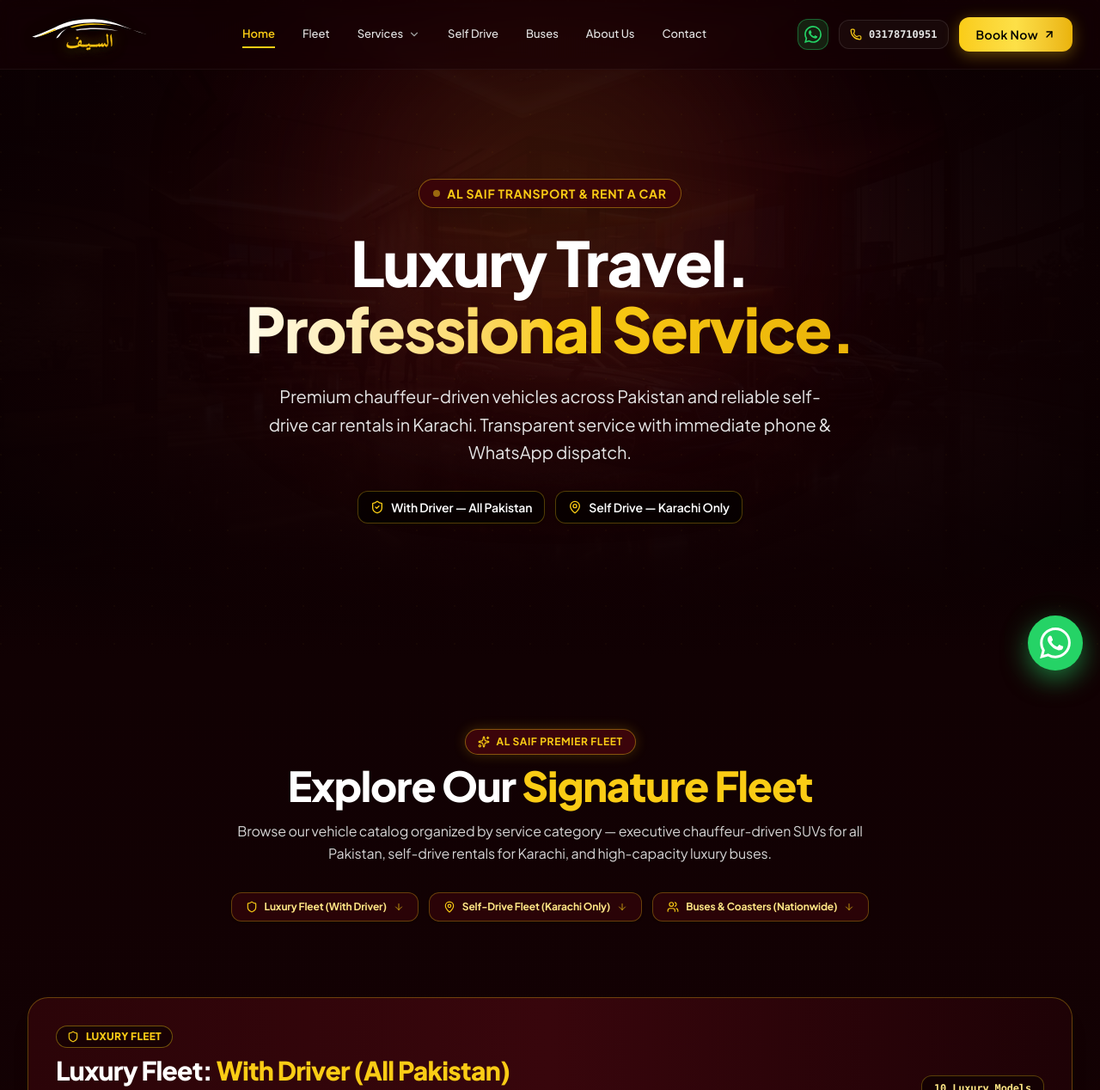
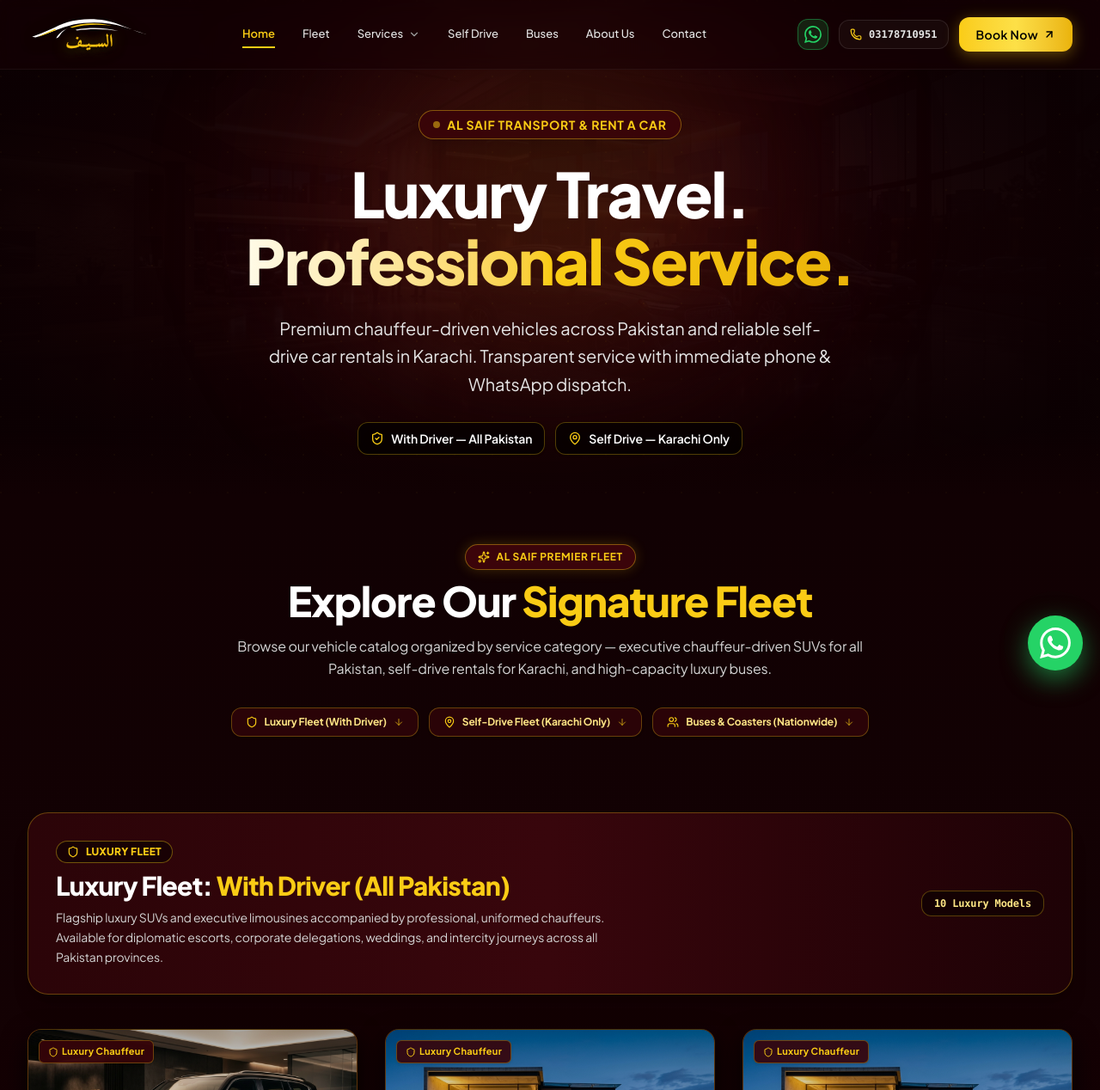
Before and after one commit to asadahmedkhan341/Al-saif, a React (Vite) app: page / in a window 1280 px wide. Shown: the top 1268 px of the page at 86% size. Built offline with nearby package versions, Linux system fonts and the light colour scheme.

Commit message:
refactor(ui): adjust hero and fleet section spacing
Optimize section heights and padding for improved visual balance and tighter layout flow.

```diff
--- a/src/components/FleetSection.tsx
+++ b/src/components/FleetSection.tsx
@@ -16,7 +16,7 @@
 
 export const FleetSection: React.FC<FleetSectionProps> = ({ onSelectVehicle, onBookDirect }) => {
   return (
-    <section id="fleet" className="py-20 bg-gradient-to-b from-[#110103] via-[#1E0206] to-[#120104] relative">
+    <section id="fleet" className="pt-10 sm:pt-14 pb-20 bg-gradient-to-b from-[#110103] via-[#1E0206] to-[#120104] relative">
       {/* Decorative ambient background glows */}
       <div className="absolute top-1/4 left-1/2 -translate-x-1/2 -translate-y-1/2 w-96 h-96 bg-[#80121B]/15 rounded-full blur-3xl pointer-events-none" />
       <div className="absolute bottom-1/3 right-10 w-80 h-80 bg-[#FACC15]/5 rounded-full blur-3xl pointer-events-none" />
--- a/src/components/Hero.tsx
+++ b/src/components/Hero.tsx
@@ -11,7 +11,7 @@
   return (
     <section
       id="hero"
-      className="relative min-h-[96vh] flex items-center pt-32 sm:pt-36 pb-16 sm:pb-24 overflow-hidden"
+      className="relative flex items-center pt-28 sm:pt-32 pb-8 sm:pb-12 overflow-hidden"
     >
       {/* ========================================================
           BACKGROUND: Luxury Automotive Showroom with Cinematic Scrim
@@ -35,7 +35,7 @@
         <div className="absolute top-0 left-1/2 -translate-x-1/2 w-[750px] h-[450px] bg-[radial-gradient(circle,rgba(250,204,21,0.14)_0%,rgba(163,18,29,0.18)_50%,transparent_75%)] blur-[90px] pointer-events-none" />
 
         {/* Bottom smooth fade to next section */}
-        <div className="absolute bottom-0 inset-x-0 h-36 bg-gradient-to-t from-[#110103] to-transparent pointer-events-none" />
+        <div className="absolute bottom-0 inset-x-0 h-20 bg-gradient-to-t from-[#110103] to-transparent pointer-events-none" />
 
         {/* Subtle geometric dot grid overlay */}
         <div
```
